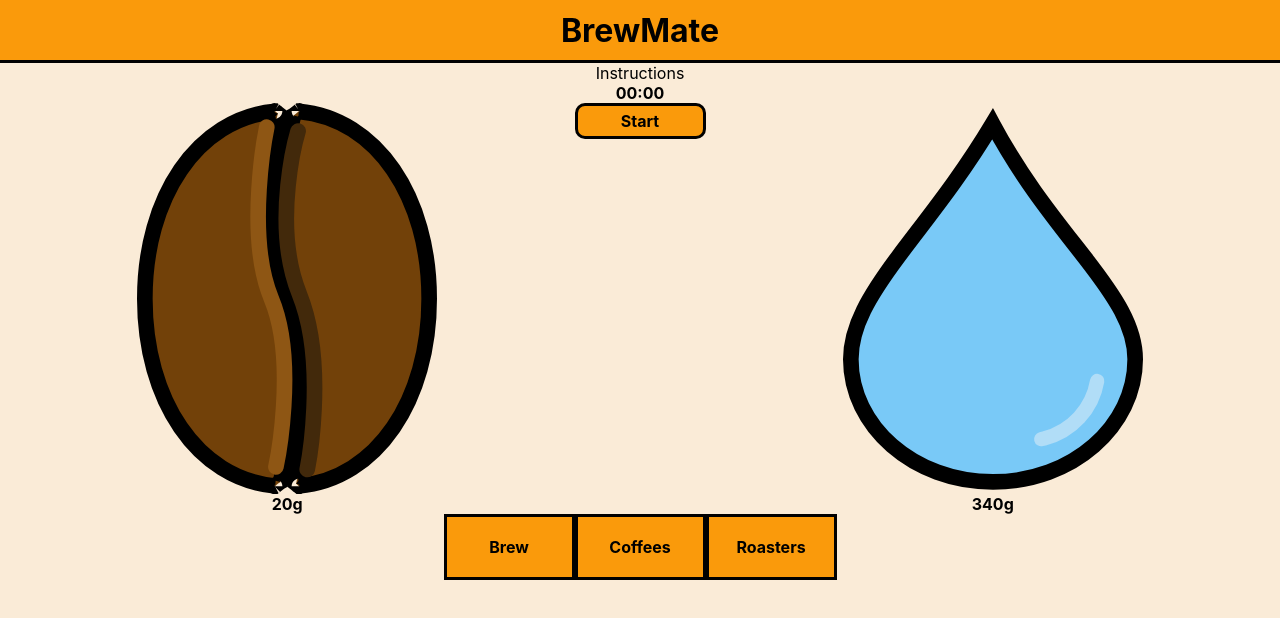
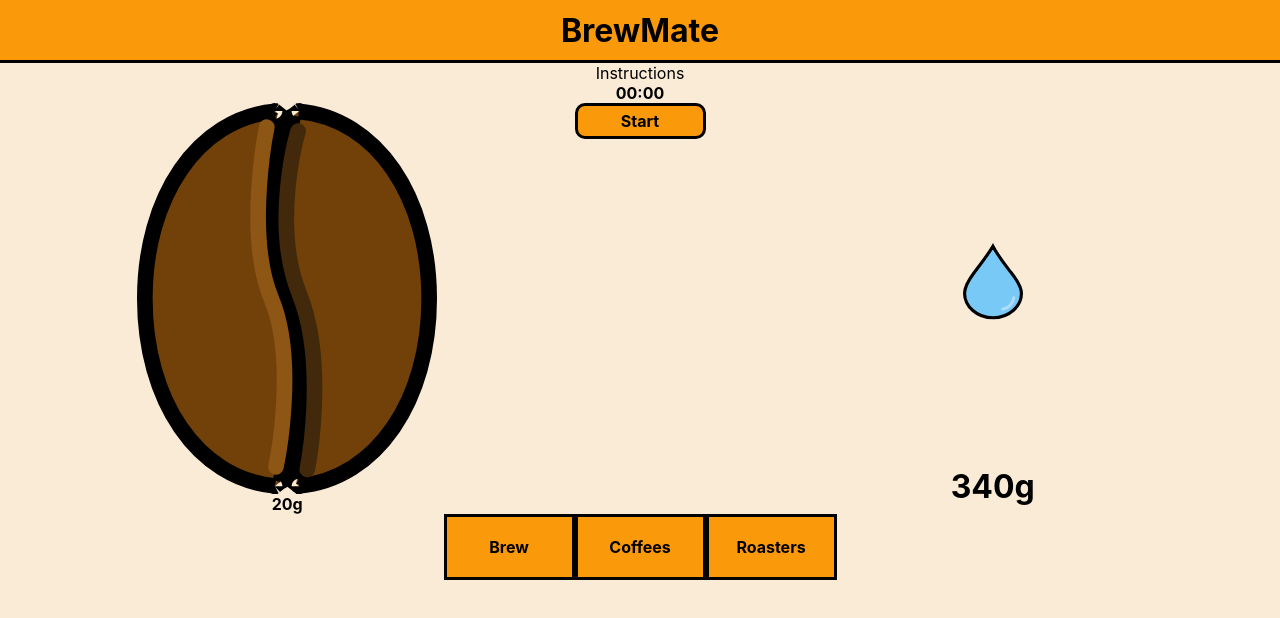
Before and after one commit to jbenson4/coffee-journal, a React (Create React App) app in the folder client/: page / in a window 1280 px wide. Shown: the top 618 px of the page. Built offline with nearby package versions, Linux system fonts and the light colour scheme.

Commit message:
Add svg and font styling.

```diff
--- a/client/src/components/Water.scss
+++ b/client/src/components/Water.scss
@@ -6,4 +6,10 @@
 
 .water-grams {
   font-weight: bold;
+  font-size: xx-large;
+  padding: 0.25em;
 }
+
+.droplet {
+  width: 20%;
+}
```
